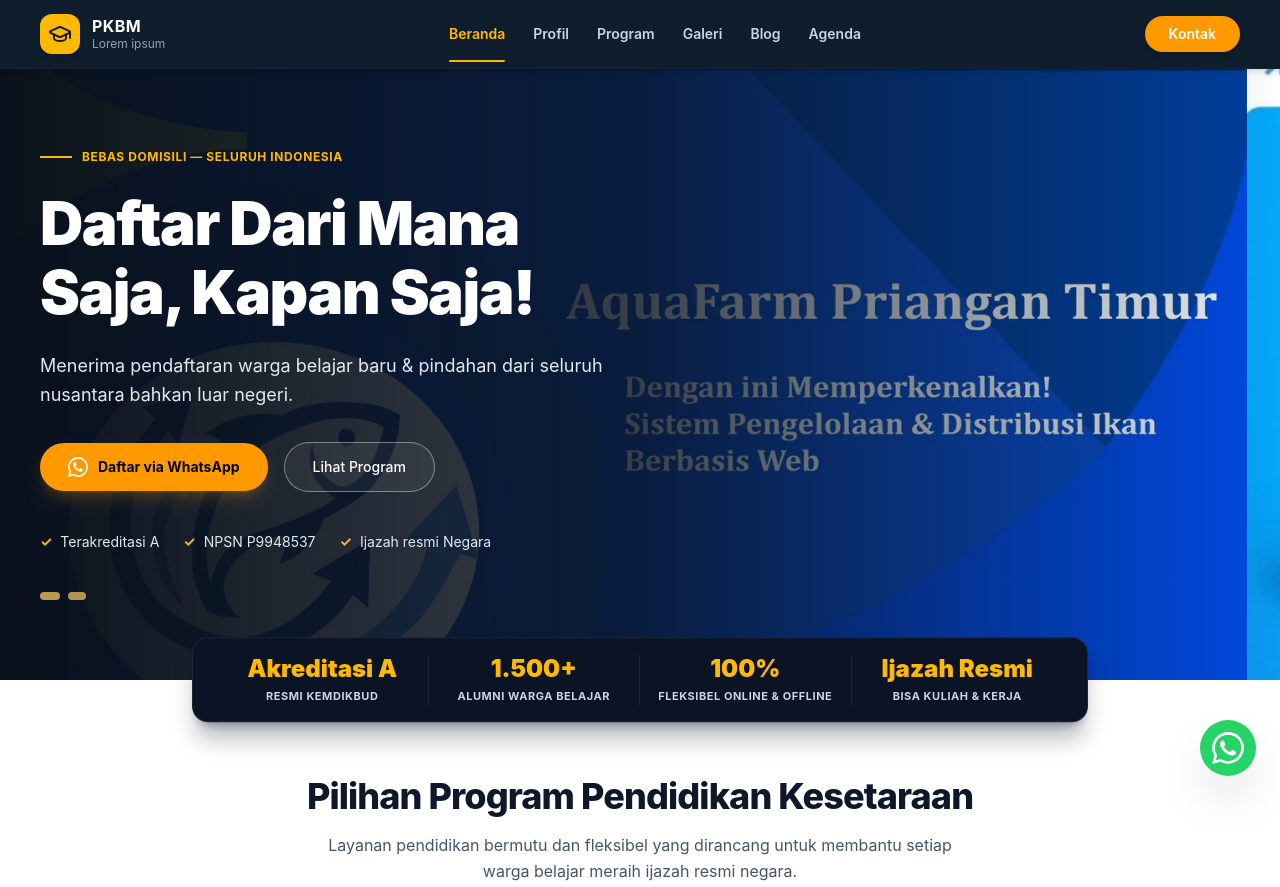
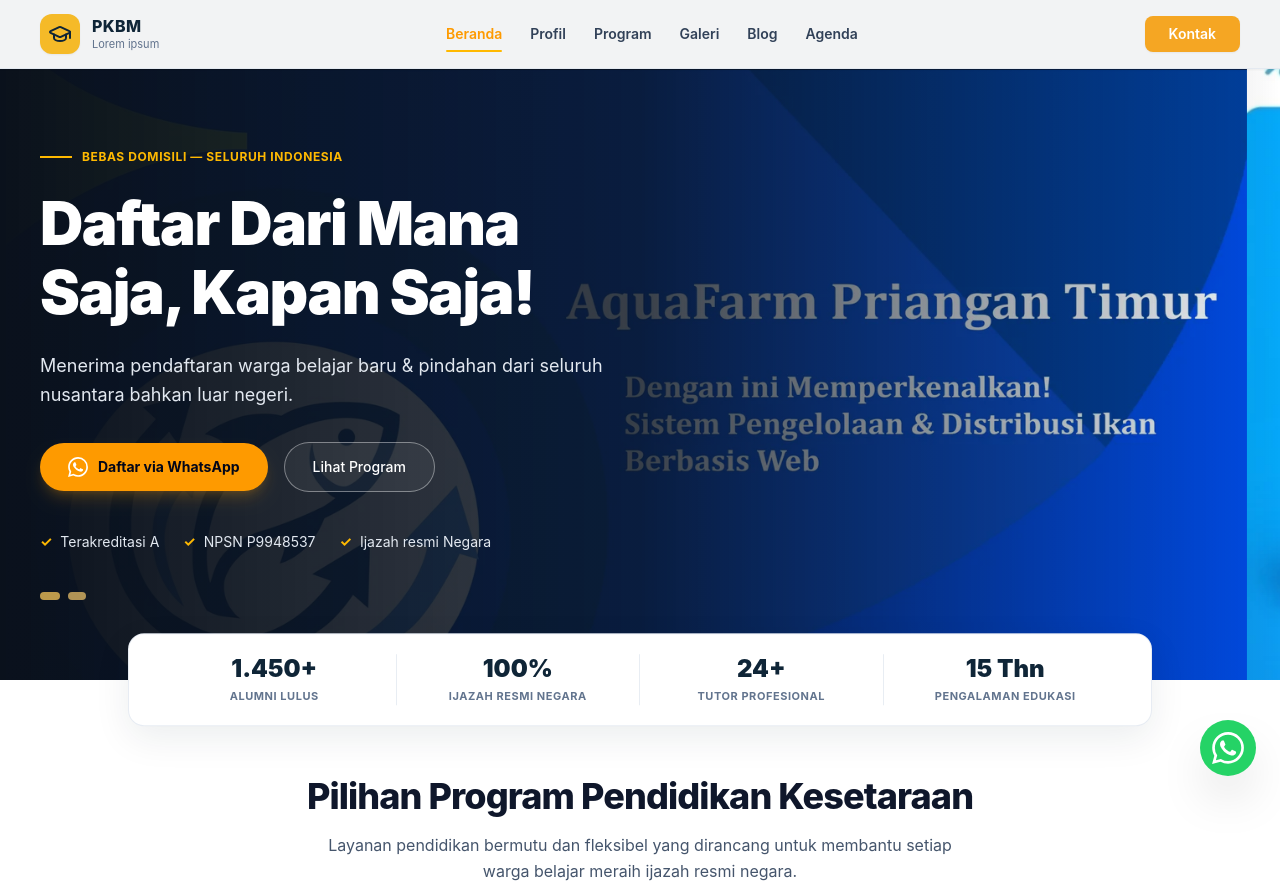
Before and after one commit to khawarizmiadityapp-ui/pkbm, an Astro site: page / in a window 1280 px wide. Shown: the top 887 px of the page. Built offline with nearby package versions, Linux system fonts and the light colour scheme; Astro itself is replaced by a stand-in of ours.

Commit message:
update navbar

```diff
--- a/src/components/header.astro
+++ b/src/components/header.astro
@@ -90,9 +90,9 @@ function isRouteActive(item: NavItem): boolean {
 }
 ---
 
-<header class="sticky top-0 z-50 bg-[#111e2e]/95 backdrop-blur-md border-b border-slate-800/60 text-white px-6 md:px-10 py-3.5 flex items-center justify-between shadow-md">
+<header class="sticky top-0 z-50 bg-white/95 backdrop-blur-md border-b border-slate-200/80 text-[#0F2537] px-6 md:px-10 py-3.5 flex items-center justify-between shadow-xs">
   <a href="/" class="flex items-center gap-3 group shrink-0">
-    <div class="w-10 h-10 rounded-xl bg-amber-400 flex items-center justify-center text-slate-900 shadow-md group-hover:scale-105 transition-transform">
+    <div class="w-10 h-10 rounded-xl bg-[#F5BA28] flex items-center justify-center text-[#0F2537] shadow-xs group-hover:scale-105 transition-transform">
       <svg
         xmlns="http://www.w3.org/2000/svg"
         class="w-6 h-6"
@@ -110,10 +110,10 @@ function isRouteActive(item: NavItem): boolean {
       </svg>
     </div>
     <div class="flex flex-col">
-      <span class="font-bold text-white text-base leading-tight tracking-wide">
+      <span class="font-extrabold text-[#0F2537] text-base leading-tight tracking-wide">
         {brandName}
       </span>
-      <span class="text-xs text-slate-400">
+      <span class="text-[11px] text-slate-500">
         {tagline}
       </span>
     </div>
@@ -133,14 +133,14 @@ function isRouteActive(item: NavItem): boolean {
             class:list={[
               "relative py-1 text-sm font-semibold transition-colors duration-200 group",
               isActive
-                ? "text-amber-400"
-                : "text-slate-300 hover:text-amber-400",
+                ? "text-amber-500"
+                : "text-slate-700 hover:text-amber-500",
             ]}
           >
             <span>{item.label}</span>
             <span
               class:list={[
-                "absolute -bottom-3.5 left-0 w-full h-[2.5px] bg-amber-400 rounded-full transition-all duration-300",
+                "absolute -bottom-1 left-0 w-full h-[2px] bg-amber-400 rounded-full transition-all duration-300",
                 isActive
                   ? "scale-x-100 opacity-100"
                   : "scale-x-0 opacity-0 group-hover:scale-x-100 group-hover:opacity-100",
@@ -161,15 +161,15 @@ function isRouteActive(item: NavItem): boolean {
             class:list={[
               "relative py-1 text-sm font-semibold transition-colors duration-200 group cursor-pointer inline-flex items-center gap-1 focus:outline-none",
               isActive
-                ? "text-amber-400"
-                : "text-slate-300 hover:text-amber-400",
+                ? "text-amber-500"
+                : "text-slate-700 hover:text-amber-500",
             ]}
           >
             <span>{item.label}</span>
             <span
               data-dropdown-bar
               class:list={[
-                "absolute -bottom-3.5 left-0 w-full h-[3px] bg-amber-400 rounded-full transition-all duration-200",
+                "absolute -bottom-1 left-0 w-full h-[2px] bg-amber-400 rounded-full transition-all duration-200",
                 isActive
                   ? "scale-x-100 opacity-100"
                   : "scale-x-0 opacity-0 group-hover:scale-x-100 group-hover:opacity-100",
@@ -244,7 +244,7 @@ function isRouteActive(item: NavItem): boolean {
   <div class="flex items-center gap-2.5">
     <a
       href={contactLink.href}
-      class="inline-flex items-center justify-center bg-amber-500 hover:bg-amber-400 active:scale-95 text-white font-semibold text-sm px-5 md:px-6 py-2 rounded-full shadow-md transition-all"
+      class="inline-flex items-center justify-center bg-[#F5A623] hover:bg-[#E59615] active:scale-95 text-white font-semibold text-sm px-6 py-2 rounded-lg shadow-xs transition-all"
     >
       {contactLink.label}
     </a>
@@ -255,7 +255,7 @@ function isRouteActive(item: NavItem): boolean {
       aria-expanded="false"
       aria-controls="header-mobile-menu"
       aria-label="Buka menu navigasi"
-      class="md:hidden inline-flex items-center justify-center w-10 h-10 rounded-lg border border-slate-700 text-slate-200 hover:text-white hover:bg-slate-800 transition-colors cursor-pointer"
+      class="md:hidden inline-flex items-center justify-center w-10 h-10 rounded-lg border border-slate-200 text-[#0F2537] hover:bg-slate-100 transition-colors cursor-pointer"
     >
       <svg class="w-5 h-5" viewBox="0 0 24 24" fill="none" stroke="currentColor" stroke-width="2" stroke-linecap="round" aria-hidden="true">
         <line x1="4" y1="6" x2="20" y2="6" />
@@ -268,7 +268,7 @@ function isRouteActive(item: NavItem): boolean {
   <!-- Mobile Drawer Menu -->
   <div
     id="header-mobile-menu"
-    class="hidden md:hidden absolute top-full left-0 right-0 bg-[#111e2e] border-t border-slate-800 shadow-xl px-6 py-4 space-y-1 z-50"
+    class="hidden md:hidden absolute top-full left-0 right-0 bg-white border-t border-slate-200 shadow-xl px-6 py-4 space-y-1 z-50"
   >
     {mainLinks.map((item) => {
       const hasChildren = Boolean(item.children && item.children.length > 0);
@@ -276,7 +276,7 @@ function isRouteActive(item: NavItem): boolean {
         return (
           <a
             href={item.href}
-            class="block py-2.5 text-sm font-semibold text-slate-200 hover:text-amber-400 transition-colors"
+            class="block py-2.5 text-sm font-semibold text-[#0F2537] hover:text-amber-500 transition-colors"
           >
             {item.label}
           </a>
@@ -285,17 +285,17 @@ function isRouteActive(item: NavItem): boolean {
 
       return (
         <details class="group">
-          <summary class="flex items-center justify-between py-2.5 text-sm font-semibold text-slate-200 hover:text-amber-400 cursor-pointer list-none">
+          <summary class="flex items-center justify-between py-2.5 text-sm font-semibold text-[#0F2537] hover:text-amber-500 cursor-pointer list-none">
             <span>{item.label}</span>
             <svg class="w-4 h-4 transition-transform group-open:rotate-180" viewBox="0 0 24 24" fill="none" stroke="currentColor" stroke-width="2" aria-hidden="true">
               <path d="m6 9 6 6 6-6" />
             </svg>
           </summary>
-          <div class="pl-4 pb-2 space-y-1 border-l border-amber-400/50 ml-1">
+          <div class="pl-4 pb-2 space-y-1 border-l border-amber-400/60 ml-1">
             {item.children!.map((sub) => (
               <a
                 href={sub.href}
-                class="block py-1.5 text-xs font-medium text-slate-300 hover:text-amber-400 transition-colors"
+                class="block py-1.5 text-xs font-medium text-slate-600 hover:text-amber-600 transition-colors"
               >
                 {sub.label}{sub.sublabel ? ` ${sub.sublabel}` : ""}
               </a>
@@ -323,8 +323,8 @@ function isRouteActive(item: NavItem): boolean {
       panel?.classList.add("hidden");
 
       if (!wasActiveRoute) {
-        btn.classList.remove("text-amber-400");
-        btn.classList.add("text-slate-300");
+        btn.classList.remove("text-amber-500");
+        btn.classList.add("text-slate-700");
         bar?.classList.remove("scale-x-100", "opacity-100");
         bar?.classList.add("scale-x-0", "opacity-0");
       }
@@ -332,7 +332,7 @@ function isRouteActive(item: NavItem): boolean {
   }
 
   for (const btn of triggers) {
-    if (btn.classList.contains("text-amber-400")) {
+    if (btn.classList.contains("text-amber-500")) {
       btn.dataset.routeActive = "true";
     }
 
@@ -348,8 +348,8 @@ function isRouteActive(item: NavItem): boolean {
       if (!isCurrentlyOpen && panel) {
         btn.setAttribute("aria-expanded", "true");
         panel.classList.remove("hidden");
-        btn.classList.remove("text-slate-300");
-        btn.classList.add("text-amber-400");
+        btn.classList.remove("text-slate-700");
+        btn.classList.add("text-amber-500");
         bar?.classList.remove("scale-x-0", "opacity-0");
         bar?.classList.add("scale-x-100", "opacity-100");
       }
--- a/src/components/home/banner.astro
+++ b/src/components/home/banner.astro
@@ -26,10 +26,10 @@ const {
   whatsappNumber = "6285722459994",
   programHref = "/program",
   stats = [
-    { value: "Akreditasi A", label: "RESMI KEMDIKBUD" },
-    { value: "1.500+", label: "ALUMNI WARGA BELAJAR" },
-    { value: "100%", label: "FLEKSIBEL ONLINE & OFFLINE" },
-    { value: "Ijazah Resmi", label: "BISA KULIAH & KERJA" },
+    { value: "1.450+", label: "ALUMNI LULUS" },
+    { value: "100%", label: "IJAZAH RESMI NEGARA" },
+    { value: "24+", label: "TUTOR PROFESIONAL" },
+    { value: "15 Thn", label: "PENGALAMAN EDUKASI" },
   ],
 } = Astro.props;
 ---
@@ -145,22 +145,22 @@ const {
   </div>
 
   <div class="absolute bottom-0 left-0 right-0 translate-y-1/2 z-20 px-4 sm:px-6 pointer-events-none">
-    <div class="max-w-4xl mx-auto bg-[#0b1424] border border-slate-800/90 rounded-xl sm:rounded-2xl shadow-xl shadow-slate-950/30 py-3.5 sm:py-4 px-3 sm:px-6 pointer-events-auto">
+    <div class="max-w-5xl mx-auto bg-white border border-slate-200/80 rounded-xl sm:rounded-2xl shadow-[0_12px_36px_rgba(15,37,55,0.08)] py-4 sm:py-5 px-4 sm:px-6 pointer-events-auto">
       <div class="grid grid-cols-2 md:grid-cols-4 gap-y-4 text-center">
         {stats.map((item, index) => (
           <div
             class:list={[
               "px-2 sm:px-3 flex flex-col justify-center",
-              index % 2 === 0 ? "border-r border-slate-800/80 md:border-r" : "",
-              index === 1 ? "md:border-r border-slate-800/80" : "",
-              index === 2 ? "border-r border-slate-800/80" : "",
+              index % 2 === 0 ? "border-r border-slate-200/80 md:border-r" : "",
+              index === 1 ? "md:border-r border-slate-200/80" : "",
+              index === 2 ? "border-r border-slate-200/80" : "",
               index === 3 ? "border-none" : "",
             ]}
           >
-            <div class="text-lg sm:text-xl lg:text-2xl font-black text-amber-400 leading-tight">
+            <div class="text-lg sm:text-xl lg:text-2xl font-black text-[#0F2537] leading-tight">
               {item.value}
             </div>
-            <div class="text-[9px] sm:text-[11px] text-slate-300 font-bold tracking-wider uppercase mt-1">
+            <div class="text-[9px] sm:text-[11px] text-slate-500 font-bold tracking-wider uppercase mt-1">
               {item.label}
             </div>
           </div>
```
